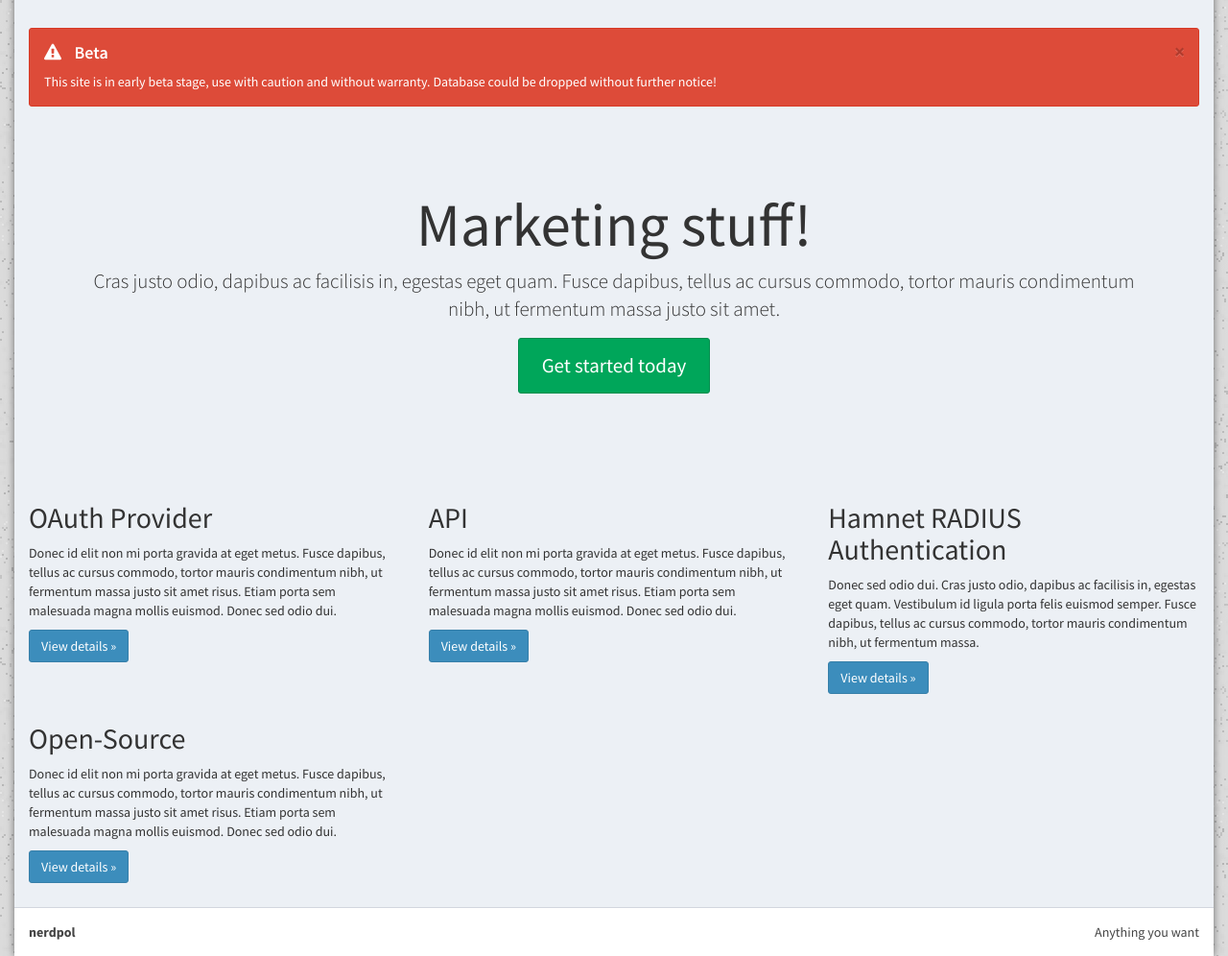
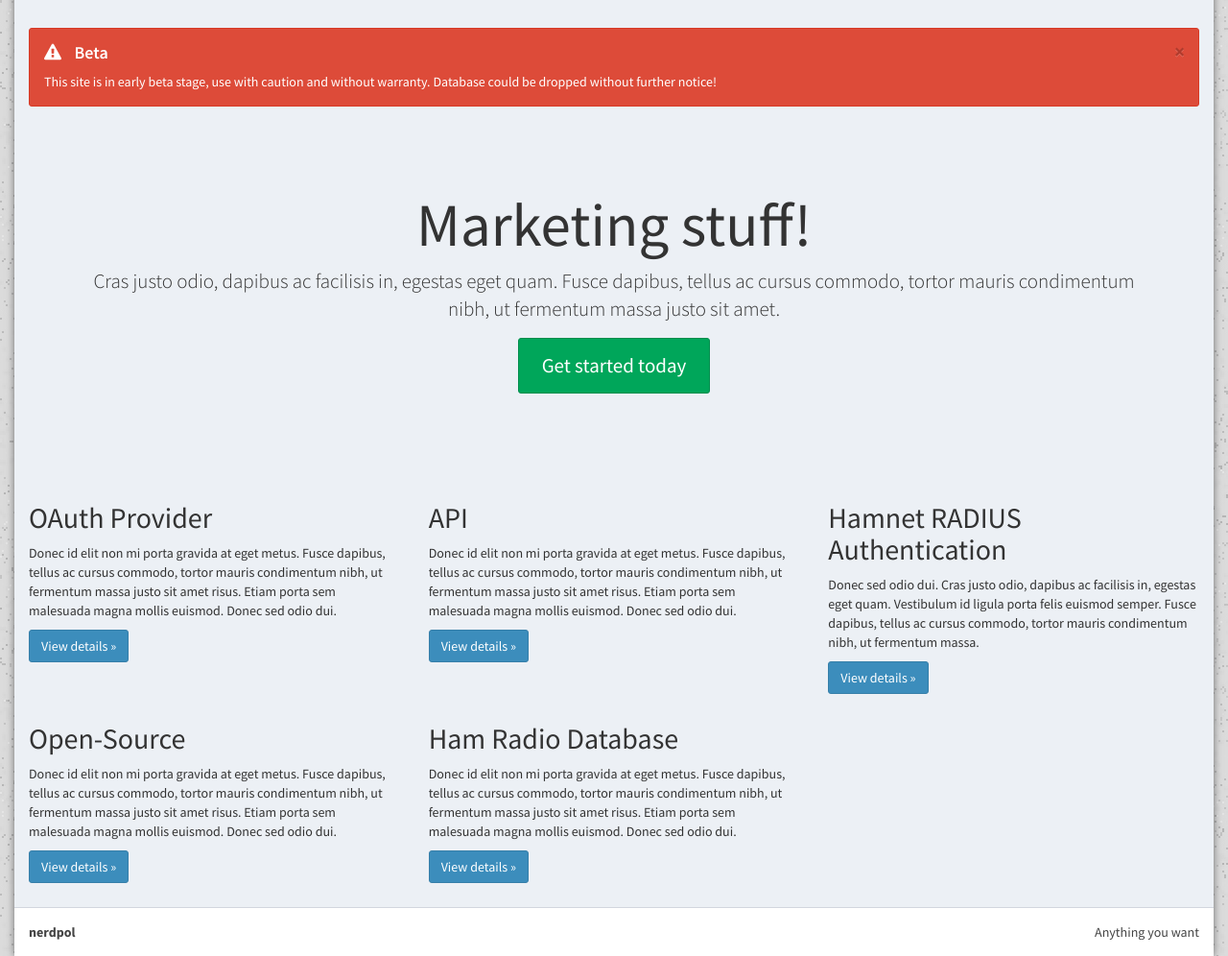
Before and after one commit to elnappo/project-novis, a Django app: page / in a window 1280 px wide. Shown: the part 51-1047 px from the top of the page at 96% size. Run offline with Django 3.2, Linux system fonts and the light colour scheme; parts of the project's set-up code (start-up, migrations or seed data) failed here and were passed over; some libraries are stand-ins or nearby versions.

Commit message:
Update some templates

```diff
--- a/project_novis/accounts/templates/account/password_change.html
+++ b/project_novis/accounts/templates/account/password_change.html
@@ -16,5 +16,4 @@
         {% endbuttons %}
     </form>
 </div>
-<!-- /.box-body -->
 {% endblock %}
--- a/project_novis/callsign/templates/callsign/callsign_detail.html
+++ b/project_novis/callsign/templates/callsign/callsign_detail.html
@@ -39,6 +39,10 @@
                         <tr>
                           <td>Country</td>
                           <td>{{ object.country }}</td>
+                        </tr>
+                        <tr>
+                          <td>DXCC Entry</td>
+                          <td>{{ object.prefix.dxcc }}</td>
                         </tr>
                         <tr>
                           <td>Type</td>
--- a/project_novis/main/templates/marketing.html
+++ b/project_novis/main/templates/marketing.html
@@ -54,6 +54,11 @@ This site is in early beta stage, use with caution and without warranty. Databas
       <p>Donec id elit non mi porta gravida at eget metus. Fusce dapibus, tellus ac cursus commodo, tortor mauris condimentum nibh, ut fermentum massa justo sit amet risus. Etiam porta sem malesuada magna mollis euismod. Donec sed odio dui. </p>
       <p><a class="btn btn-primary" href="https://github.com/elnappo/project-novis" role="button">View details »</a></p>
     </div>
+    <div class="col-lg-4">
+      <h2>Ham Radio Database</h2>
+      <p>Donec id elit non mi porta gravida at eget metus. Fusce dapibus, tellus ac cursus commodo, tortor mauris condimentum nibh, ut fermentum massa justo sit amet risus. Etiam porta sem malesuada magna mollis euismod. Donec sed odio dui. </p>
+      <p><a class="btn btn-primary" href="https://github.com/elnappo/project-novis" role="button">View details »</a></p>
+    </div>
   </div>
 </section>
 {% endblock %}
--- a/project_novis/templates/nav_main_header.html
+++ b/project_novis/templates/nav_main_header.html
@@ -5,8 +5,10 @@
       <ul class="dropdown-menu" role="menu">
       {% for call_sign in user.callsign_set.all %}
         <li><a href="{% url 'callsign:callsign-html-detail' call_sign.name %}">{{ call_sign.name }}</a></li>
+          {% if forloop.last %}
+              <li class="divider"></li>
+          {% endif %}
       {% endfor %}
-        <li class="divider"></li>
         <li><a href="{% url 'callsign:callsign-html-create' %}">Add Call Sign</a></li>
       </ul>
     </li>
```
